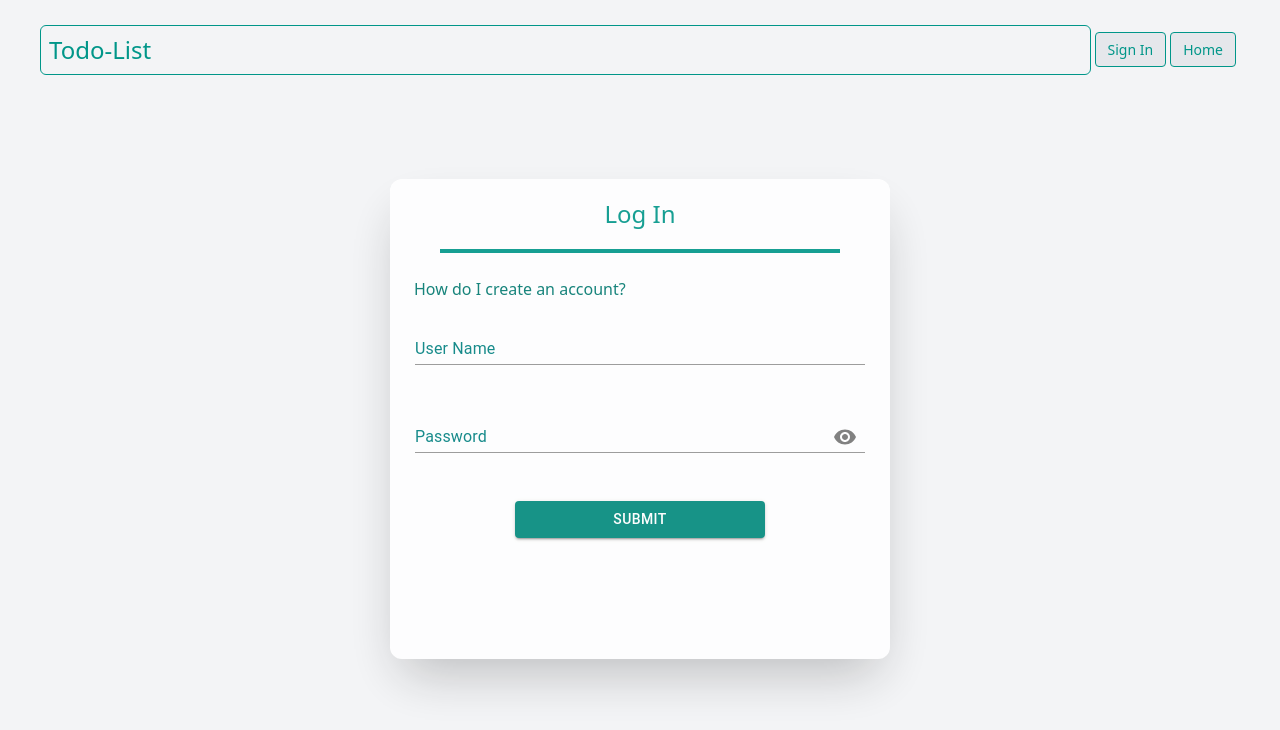
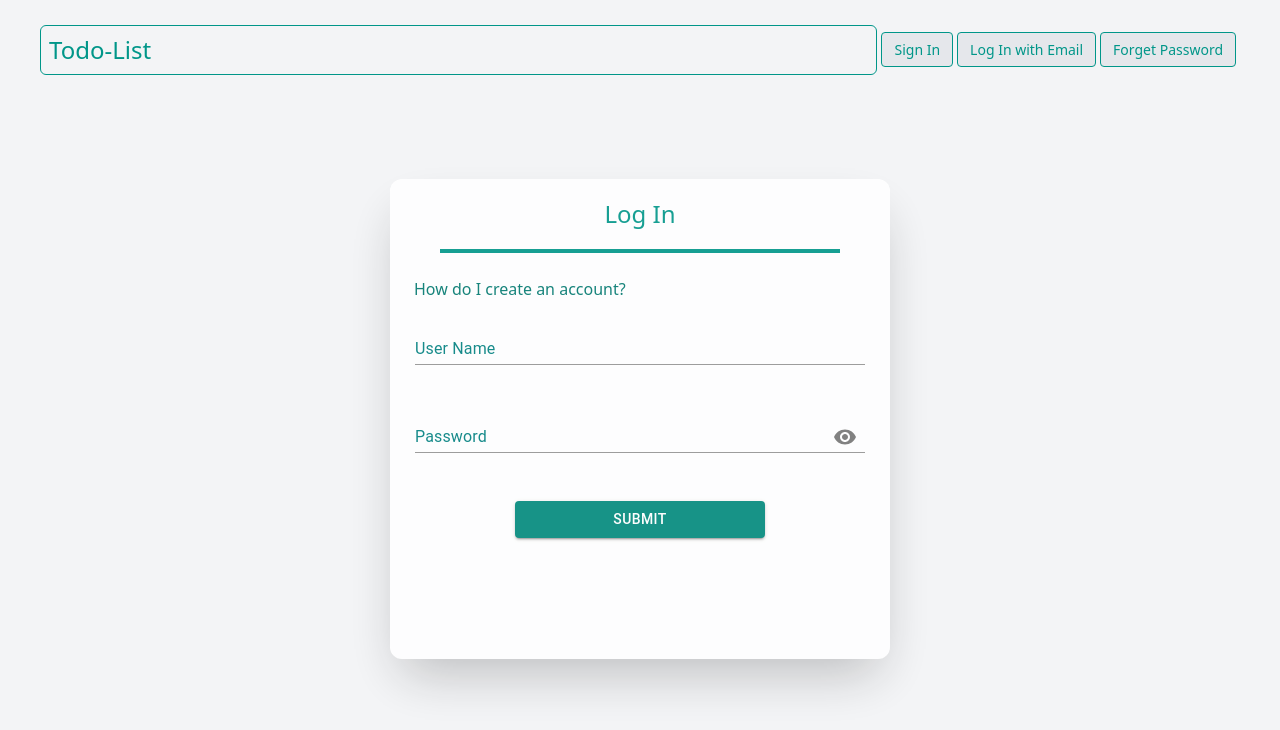
Before and after one commit to TodoListHub/TL-Front, a Next.js app: page /login in a window 1280 px wide. Shown: the top 730 px of the page. Built offline with nearby package versions, Linux system fonts and the light colour scheme; what @mui/material-nextjs would draw is missing.

Commit message:
add the forget password and log in with email

```diff
--- a/src/app/login/component/LoginFrame.tsx
+++ b/src/app/login/component/LoginFrame.tsx
@@ -1,3 +1,4 @@
+import Collapse from "./collapse";
 import Input from "./Input";
 import InputPassword from "./InputPassword";
 import SubmitBotton from "./SubmitBotton";
@@ -13,13 +14,8 @@ export default function LoginFrame () {
             </div>
             <hr className="text-teal-600 mb-2 border-2 w-[80%]" />
 
-            <details className="collapse  pl-2">
-                <summary className="collapse-title text-teal-700 duration-500 ">How do I create an account?</summary>
-                <div className="collapse-content  text-teal-600 text-sm">
-                    Click the "Sign Ip" button in the top right corner and follow the registration process.
-                </div>
-            </details>
 
+            <Collapse />
             <Input label="User Name" />
             <InputPassword />
             <SubmitBotton />
--- a/src/app/login/component/Navbar.tsx
+++ b/src/app/login/component/Navbar.tsx
@@ -10,7 +10,8 @@ export default function Navbar(){
           <div className="flex-none">
             <ul className="menu menu-horizontal px-1">
               <li><a className="text-teal-600 bg-gray-200 mr-1 border">Sign In </a></li>
-              <li><a className="text-teal-600 bg-gray-200 border">Home </a></li>
+              <li><a className="text-teal-600 bg-gray-200 mr-1 border">Log In with Email  </a></li>
+              <li><a className="text-teal-600 bg-gray-200 border">Forget Password </a></li>
             </ul>
           </div>
       </div>
--- /dev/null
+++ b/src/app/login/component/collapse.tsx
@@ -0,0 +1,13 @@
+
+
+export default function Collapse (){
+
+    return (
+        <details className="collapse  pl-2">
+            <summary className="collapse-title text-teal-700 duration-500 ">How do I create an account?</summary>
+            <div className="collapse-content  text-teal-600 text-sm">
+                Click the "Sign Ip" button in the top right corner and follow the registration process.
+            </div>
+        </details>
+    )
+}
```
